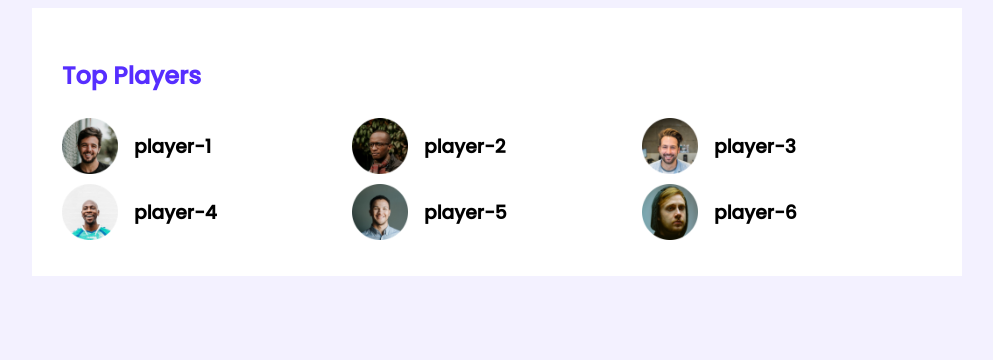
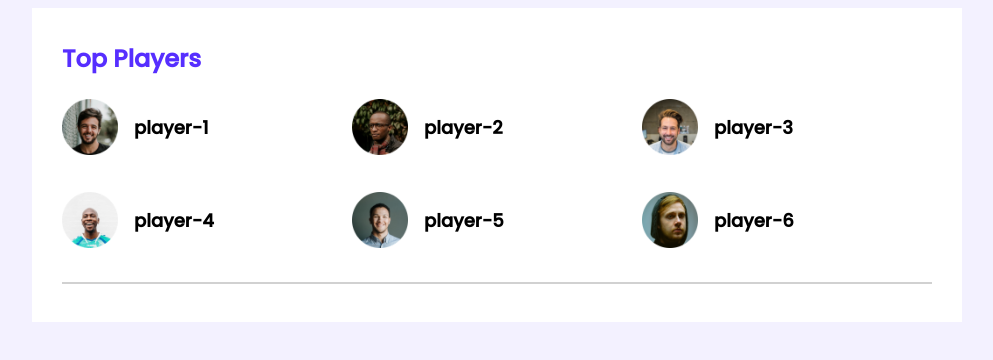
Before and after one commit to Fowjaelahamed/LeaderBoardCSS3, a plain HTML site: page index.html in a window 1280 px wide. Shown: the whole page, without its empty margins (143-1136 px from the left). Drawn offline with Linux system fonts and the light colour scheme.

Commit message:
updated top players style

```diff
--- a/index.html
+++ b/index.html
@@ -47,6 +47,7 @@
                         <h3 class="player-name">player-6</h3>
                     </div>                </div>
             </div>
+            <hr>
         </section>
     </main>
 </body>
--- a/styles/style.css
+++ b/styles/style.css
@@ -15,15 +15,23 @@ main {
     width: 870px;
     padding: 30px;
 }
+hr {
+    border: 1px solid #D1D1D1;
+}
 /*top players style*/
+.top-players {
+    margin-bottom: 30px;
+}
 .section-title {
     color: #562EFF;
     font-size: 24px;
+    margin-top: 3px; ;
 }
 .players {
     display: grid;
     grid-template-columns: repeat(3,1fr);
     /*grid-template-columns: 1fr 1fr 1fr;*/
+    grid-row-gap: 30px;
 }
 .player {
     display: flex;
@@ -35,4 +43,5 @@ main {
 }
 .player-name{
     margin-left: 16px;
+    font-size: 18px;
 }
```
